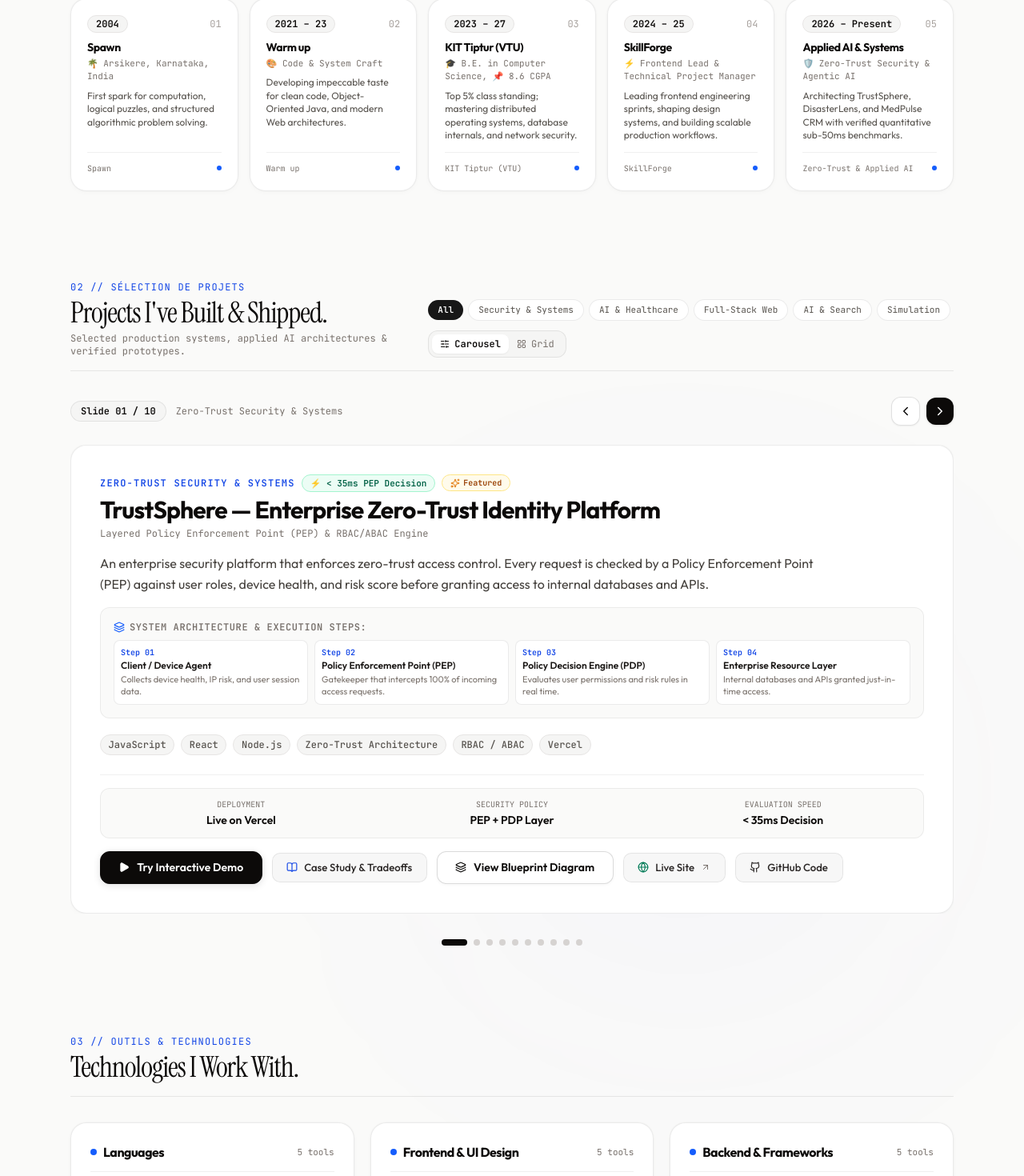
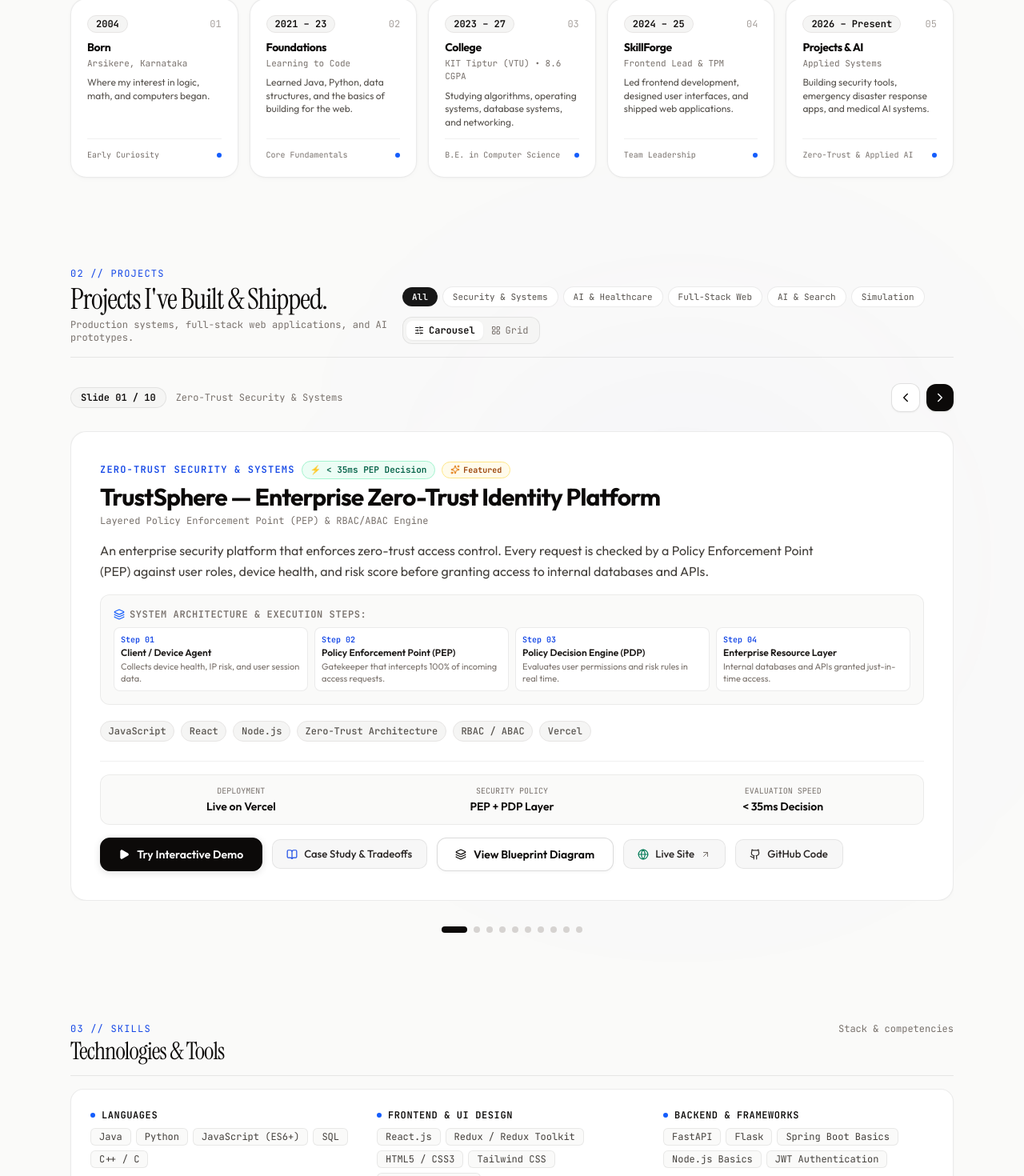
Before and after one commit to Lohith-RC/portfolio, a React (Vite) app: page / in a window 1280 px wide. Shown: the part 1221-2691 px from the top of the page at 80% size. Built offline with nearby package versions, Linux system fonts and the light colour scheme.

Commit message:
feat: simplify language to clean English, implement compact minimalist technology block, and streamline layout

```diff
--- a/src/App.jsx
+++ b/src/App.jsx
@@ -126,22 +126,22 @@
           {/* Brand Signature */}
           <div className="flex items-center gap-3">
             <a href="#top" className="flex flex-col group">
-              <span className="font-mono text-[10px] uppercase tracking-widest text-[#78716C] group-hover:text-blue-700 transition-colors">
-                Portfolio d’ Lohith R C
+              <span className="font-serif-editorial italic text-2xl text-[#0C0A09] group-hover:text-blue-700 transition-colors leading-none">
+                Lohith R C
               </span>
-              <span className="font-serif-editorial italic text-xl sm:text-2xl text-[#0C0A09] leading-tight">
-                Clarté Numérique
+              <span className="font-mono text-[10px] text-[#78716C] tracking-wide mt-1">
+                Software & Systems
               </span>
             </a>
           </div>
 
-          {/* Clean Editorial Navigation Links */}
+          {/* Clean Minimalist Navigation Links */}
           <nav className="hidden md:flex items-center gap-7 font-mono text-xs text-[#57534E]">
-            <a href="#top" className="hover:text-[#0C0A09] transition-colors">Lohith R C</a>
-            <a href="#work" className="hover:text-[#0C0A09] transition-colors">Work</a>
+            <a href="#top" className="hover:text-[#0C0A09] transition-colors">About</a>
+            <a href="#work" className="hover:text-[#0C0A09] transition-colors">Projects</a>
             <a href="#timeline" className="hover:text-[#0C0A09] transition-colors">Timeline</a>
             <a href="#skills" className="hover:text-[#0C0A09] transition-colors">Skills</a>
-            <a href="#atelier" className="hover:text-blue-700 transition-colors uppercase tracking-wider font-semibold">ATELIER</a>
+            <a href="#contact" className="hover:text-blue-700 transition-colors font-semibold">Contact</a>
           </nav>
 
           {/* Action CTAs */}
@@ -316,16 +316,16 @@
         </section>
 
         {/* ========================================================
-            TIMELINE SECTION (Chronologie & Parcours)
+            TIMELINE SECTION (Simple English)
            ======================================================== */}
         <section id="timeline" className="space-y-6 scroll-mt-20">
           <div className="flex items-center justify-between border-b border-black/[0.08] pb-4">
             <div>
               <span className="font-mono text-xs text-blue-700 uppercase tracking-widest block mb-1">
-                01 // Chronologie & Parcours
+                01 // Timeline
               </span>
               <h2 className="text-2xl sm:text-4xl font-normal font-serif-editorial text-[#0C0A09]">
-                How I Got Here <span className="font-serif-italic text-[#78716C]">(2004 — Present)</span>
+                My Journey <span className="font-serif-italic text-[#78716C]">(2004 — Present)</span>
               </h2>
             </div>
             <span className="hidden sm:inline font-mono text-xs text-[#78716C]">Milestones</span>
@@ -369,19 +369,19 @@
         </section>
 
         {/* ========================================================
-            SELECTED PROJECTS CAROUSEL (Sélection de projets)
+            SELECTED PROJECTS CAROUSEL (Simple English)
            ======================================================== */}
         <section id="work" className="space-y-8 scroll-mt-20">
           <div className="flex flex-col md:flex-row md:items-end justify-between gap-4 border-b border-black/[0.08] pb-4">
             <div>
               <span className="font-mono text-xs text-blue-700 uppercase tracking-widest block mb-1">
-                02 // Sélection de projets
+                02 // Projects
               </span>
               <h2 className="text-2xl sm:text-4xl font-normal font-serif-editorial text-[#0C0A09]">
                 Projects I've Built & Shipped.
               </h2>
               <p className="text-xs font-mono text-[#78716C] mt-1">
-                Selected production systems, applied AI architectures & verified prototypes.
+                Production systems, full-stack web applications, and AI prototypes.
               </p>
             </div>
 
@@ -792,77 +792,57 @@
         </section>
 
         {/* ========================================================
-            SKILLS & TOOLS (Outils & Technologies)
+            SKILLS / TECHNOLOGIES (Small Minimalist Block)
            ======================================================== */}
-        <section id="skills" className="space-y-8 scroll-mt-20">
-          <div className="border-b border-black/[0.08] pb-4">
-            <span className="font-mono text-xs text-blue-700 uppercase tracking-widest block mb-1">
-              03 // Outils & Technologies
+        <section id="skills" className="space-y-4 scroll-mt-20">
+          <div className="border-b border-black/[0.08] pb-3 flex items-baseline justify-between">
+            <div>
+              <span className="font-mono text-xs text-blue-700 uppercase tracking-widest block mb-0.5">
+                03 // Skills
               </span>
-            <h2 className="text-2xl sm:text-4xl font-normal font-serif-editorial text-[#0C0A09]">
-              Technologies I Work With.
+              <h2 className="text-2xl sm:text-3xl font-normal font-serif-editorial text-[#0C0A09]">
+                Technologies & Tools
               </h2>
             </div>
+            <span className="text-xs font-mono text-[#78716C] hidden sm:inline">Stack & competencies</span>
+          </div>
 
+          <div className="bg-white rounded-2xl border border-black/[0.08] p-5 sm:p-6 shadow-xs">
             <div className="grid grid-cols-1 md:grid-cols-2 lg:grid-cols-3 gap-5">
               {skillsCategory.map((cat, idx) => (
-              <div key={idx} className="story-bento-card p-6 flex flex-col justify-between space-y-4">
-                <div>
-                  <div className="flex items-center justify-between border-b border-black/[0.06] pb-3 mb-4">
-                    <h3 className="font-display font-bold text-base text-[#0C0A09] flex items-center gap-2">
-                      <span className="w-2 h-2 rounded-full bg-blue-600" />
+                <div key={idx} className="space-y-2">
+                  <div className="flex items-center gap-2">
+                    <span className="w-1.5 h-1.5 rounded-full bg-blue-600 shrink-0" />
+                    <span className="font-mono text-xs uppercase tracking-wider text-[#0C0A09] font-bold">
                       {cat.category}
-                    </h3>
-                    <span className="font-mono text-[11px] text-[#78716C]">{cat.skills.length} tools</span>
+                    </span>
                   </div>
-
-                  <div className="space-y-2">
+                  <div className="flex flex-wrap gap-1.5">
                     {cat.skills.map((skill, sIdx) => (
-                      <div
+                      <span
                         key={sIdx}
-                        className="p-2.5 rounded-xl bg-[#FAFAF9] border border-black/[0.06] hover:border-black/25 transition-all group"
+                        className="px-2.5 py-0.5 rounded-md bg-[#FAFAF9] border border-black/[0.07] text-xs font-mono text-[#44403C] hover:border-black/30 hover:text-black transition-colors"
                       >
-                        <div className="flex items-center justify-between">
-                          <span className="font-semibold text-xs text-[#1C1917] group-hover:text-blue-700 transition-colors">
                         {skill.name}
                       </span>
-                          <span className={`text-[10px] font-mono px-2 py-0.5 rounded-full ${
-                            skill.level === 'Primary' || skill.level === 'Advanced'
-                              ? 'bg-blue-50 text-blue-800 border border-blue-200'
-                              : 'bg-white text-[#78716C] border border-black/[0.08]'
-                          }`}>
-                            {skill.level}
-                          </span>
+                    ))}
                   </div>
-                        {skill.note && (
-                          <p className="text-[10px] text-[#57534E] mt-1 font-mono leading-tight">
-                            {skill.note}
-                          </p>
-                        )}
                 </div>
               ))}
             </div>
           </div>
-
-                <div className="pt-2 border-t border-black/[0.06] flex items-center justify-between text-[11px] font-mono text-[#78716C]">
-                  <span>Hands-On Experience</span>
-                  <CheckCheck className="w-3.5 h-3.5 text-emerald-600" />
-                </div>
-              </div>
-            ))}
-          </div>
         </section>
 
         {/* ========================================================
-            HACKATHONS & CERTIFICATIONS (Distinctions & Certifications)
+            HACKATHONS & CERTIFICATIONS (Simple English)
            ======================================================== */}
         <section id="hackathons" className="space-y-8 scroll-mt-20">
           <div className="border-b border-black/[0.08] pb-4">
             <span className="font-mono text-xs text-blue-700 uppercase tracking-widest block mb-1">
-              04 // Distinctions & Certifications
+              04 // Hackathons & Certifications
             </span>
             <h2 className="text-2xl sm:text-4xl font-normal font-serif-editorial text-[#0C0A09]">
-              Competitions & Verified Credentials.
+              Competitions & Credentials.
             </h2>
           </div>
 
@@ -938,18 +918,18 @@
         </section>
 
         {/* ========================================================
-            ATELIER / WORKSHOP (Replicating Adithya Krishna's Atelier)
+            CONTACT SECTION (Clean, Simple English)
            ======================================================== */}
-        <section id="atelier" className="space-y-8 scroll-mt-20 pt-8 border-t border-black/[0.08]">
+        <section id="contact" className="space-y-6 scroll-mt-20 pt-8 border-t border-black/[0.08]">
           <div className="space-y-2">
             <span className="font-mono text-xs text-blue-700 uppercase tracking-widest block">
-              05 // Atelier
+              05 // Contact
             </span>
             <h2 className="text-3xl sm:text-5xl font-normal font-serif-editorial text-[#0C0A09]">
-              Atelier
+              Get In Touch
             </h2>
-            <p className="text-[#78716C] font-serif-italic text-sm sm:text-base">
-              noun / a workshop or studio, especially one used by an artist or engineer.
+            <p className="text-[#78716C] text-sm sm:text-base">
+              I am open to full-time software engineering roles, internships, and technical collaborations.
             </p>
           </div>
 
@@ -958,17 +938,17 @@
             {/* Quick Contact & Links */}
             <div className="lg:col-span-5 space-y-6">
 
-              <div className="space-y-4">
+              <div className="space-y-3">
                 <a
                   href={`mailto:${personalInfo.email}`}
-                  className="inline-flex items-center gap-3 px-6 py-3.5 rounded-2xl bg-[#0C0A09] text-white font-semibold text-sm hover:bg-neutral-800 transition-all shadow-xl shadow-black/10 group cursor-pointer"
+                  className="inline-flex items-center gap-2.5 px-5 py-3 rounded-xl bg-[#0C0A09] text-white font-semibold text-xs hover:bg-neutral-800 transition-all shadow-md group cursor-pointer"
                 >
-                  <PenTool className="w-4 h-4 group-hover:rotate-12 transition-transform" />
-                  <span>✒ Pen a note</span>
+                  <Mail className="w-4 h-4" />
+                  <span>Send an Email</span>
                 </a>
 
                 <p className="text-xs text-[#57534E] font-mono leading-relaxed">
-                  Open for full-time software engineering roles, product systems engineering, and technical collaborations.
+                  I typically respond within 24 hours. Feel free to connect directly on LinkedIn or WhatsApp.
                 </p>
               </div>
 
@@ -1075,9 +1055,9 @@
       <footer className="relative z-10 border-t border-black/[0.08] bg-[#FAFAF9] py-8 text-xs font-mono text-[#78716C]">
         <div className="max-w-6xl mx-auto px-6 flex flex-col sm:flex-row items-center justify-between gap-4">
           <div className="flex items-center gap-2">
-            <span className="font-bold text-[#0C0A09]">Portfolio d’ Lohith R C</span>
+            <span className="font-bold text-[#0C0A09]">Lohith R C</span>
             <span>•</span>
-            <span className="font-serif-italic text-[#78716C]">Clarté Numérique // 2026</span>
+            <span>Software & Systems Engineer</span>
           </div>
 
           <div>
--- a/src/data/resumeData.js
+++ b/src/data/resumeData.js
@@ -46,43 +46,43 @@
   genesisTimeline: [
     {
       year: "2004",
-      phase: "Spawn",
-      location: "🌴 Arsikere, Karnataka, India",
+      phase: "Born",
+      location: "Arsikere, Karnataka",
       icon: "seed",
-      title: "Spawn",
-      desc: "First spark for computation, logical puzzles, and structured algorithmic problem solving."
+      title: "Early Curiosity",
+      desc: "Where my interest in logic, math, and computers began."
     },
     {
       year: "2021 – 23",
-      phase: "Warm up",
-      location: "🎨 Code & System Craft",
+      phase: "Foundations",
+      location: "Learning to Code",
       icon: "code",
-      title: "Warm up",
-      desc: "Developing impeccable taste for clean code, Object-Oriented Java, and modern Web architectures."
+      title: "Core Fundamentals",
+      desc: "Learned Java, Python, data structures, and the basics of building for the web."
     },
     {
       year: "2023 – 27",
-      phase: "KIT Tiptur (VTU)",
-      location: "🎓 B.E. in Computer Science, 📌 8.6 CGPA",
+      phase: "College",
+      location: "KIT Tiptur (VTU) • 8.6 CGPA",
       icon: "academic",
-      title: "KIT Tiptur (VTU)",
-      desc: "Top 5% class standing; mastering distributed operating systems, database internals, and network security."
+      title: "B.E. in Computer Science",
+      desc: "Studying algorithms, operating systems, database systems, and networking."
     },
     {
       year: "2024 – 25",
       phase: "SkillForge",
-      location: "⚡ Frontend Lead & Technical Project Manager",
+      location: "Frontend Lead & TPM",
       icon: "zap",
-      title: "SkillForge",
-      desc: "Leading frontend engineering sprints, shaping design systems, and building scalable production workflows."
+      title: "Team Leadership",
+      desc: "Led frontend development, designed user interfaces, and shipped web applications."
     },
     {
       year: "2026 – Present",
-      phase: "Applied AI & Systems",
-      location: "🛡️ Zero-Trust Security & Agentic AI",
+      phase: "Projects & AI",
+      location: "Applied Systems",
       icon: "shield",
       title: "Zero-Trust & Applied AI",
-      desc: "Architecting TrustSphere, DisasterLens, and MedPulse CRM with verified quantitative sub-50ms benchmarks."
+      desc: "Building security tools, emergency disaster response apps, and medical AI systems."
     }
   ],
 
```
Lines whose indentation alone changed are shown as unchanged.
